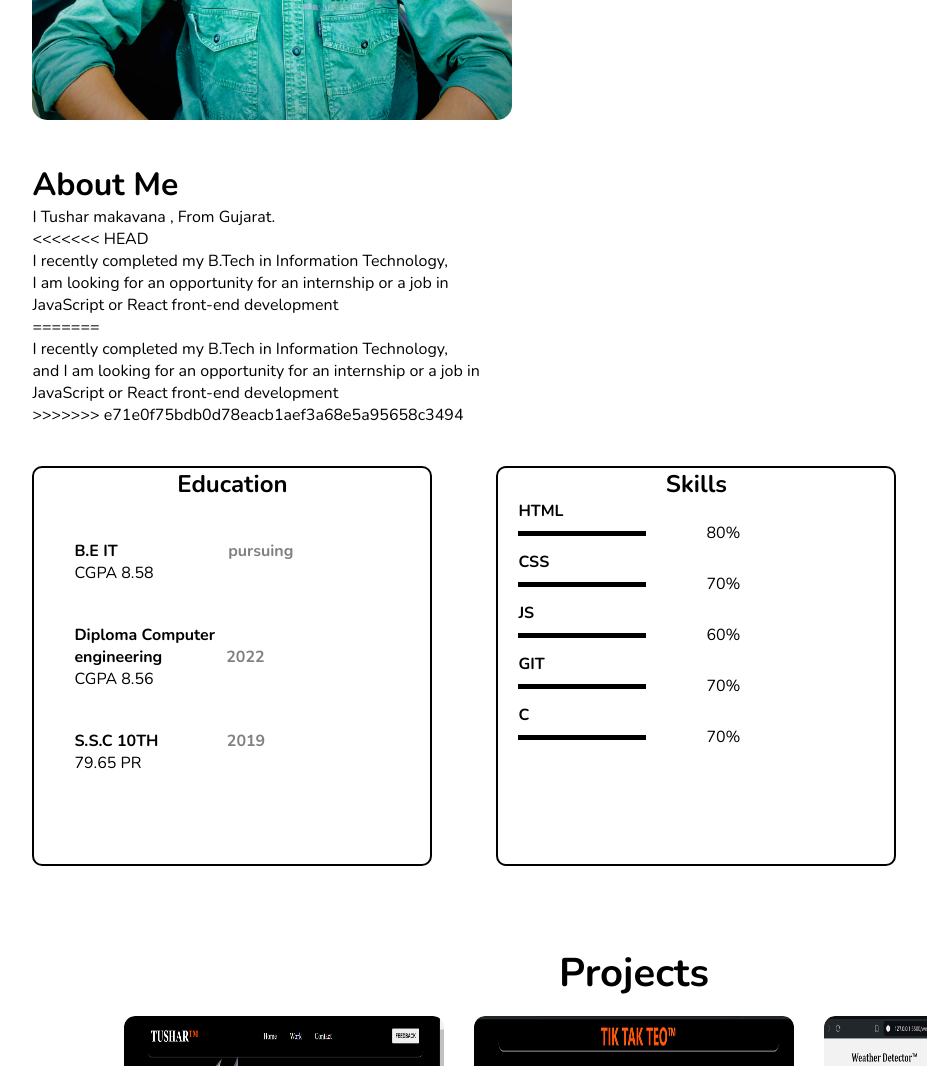
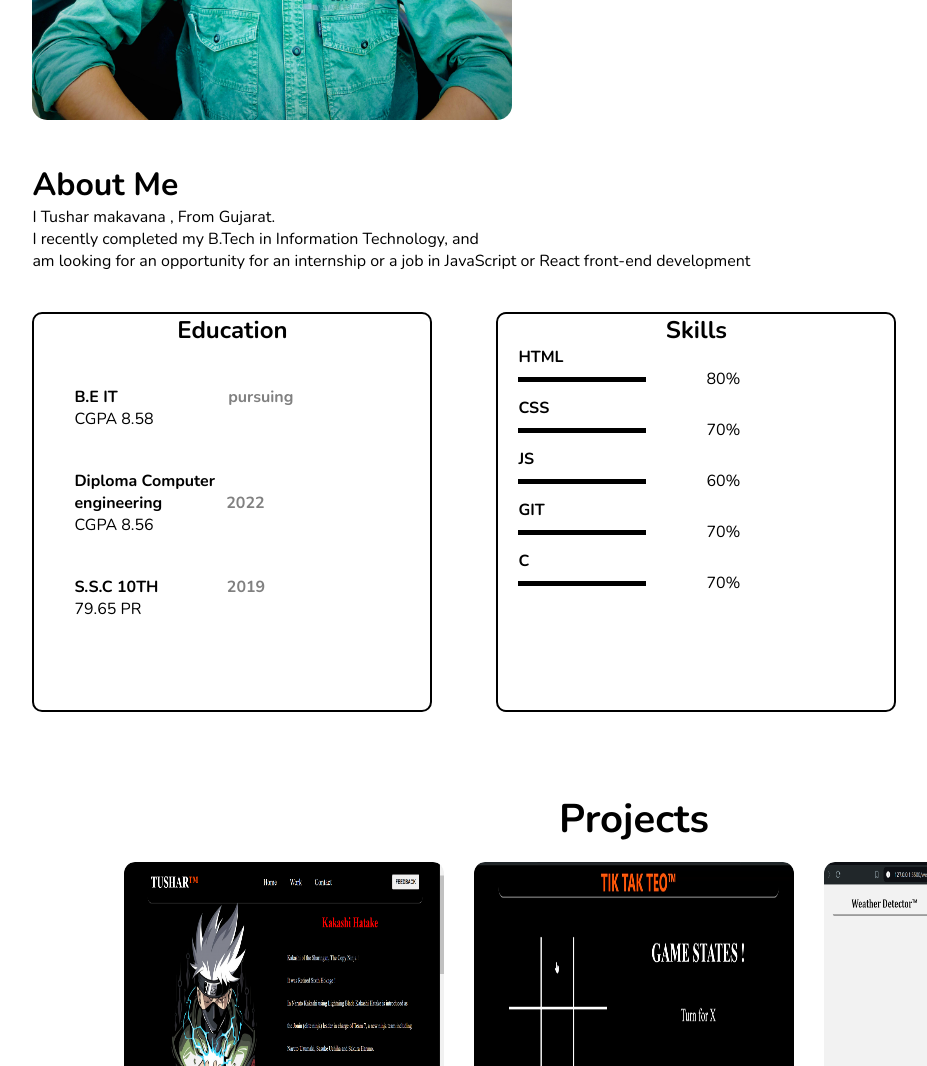
Before and after one commit to Tusharro7/plotfolio, a plain HTML site: page index.html in a window 1280 px wide. Shown: the part 1440-2506 px from the top of the page, without its empty margins (6-933 px from the left). Drawn offline with nearby package versions, Linux system fonts and the light colour scheme.

Commit message:
Updated homepage design

```diff
--- a/index.html
+++ b/index.html
@@ -52,11 +52,9 @@
                         <p>
                             I Tushar makavana , From Gujarat.
                         </p>
-<<<<<<< HEAD
-                        <p> I recently completed my B.Tech in Information Technology, <br> I am looking for an opportunity for an internship or a job in <br> JavaScript or React front-end development</p>
-=======
-                        <p> I recently completed my B.Tech in Information Technology, <br>and I am looking for an opportunity for an internship or a job in <br> JavaScript or React front-end development</p>
->>>>>>> e71e0f75bdb0d78eacb1aef3a68e5a95658c3494
+                        <p>
+                            I recently completed my B.Tech in Information Technology, and <br> am looking for an opportunity for an internship or a job in JavaScript or React front-end development
+                        </p>
                         <div class="about-p2-2">
                             <div class="education">
                                 <h2>Education</h2>
```
